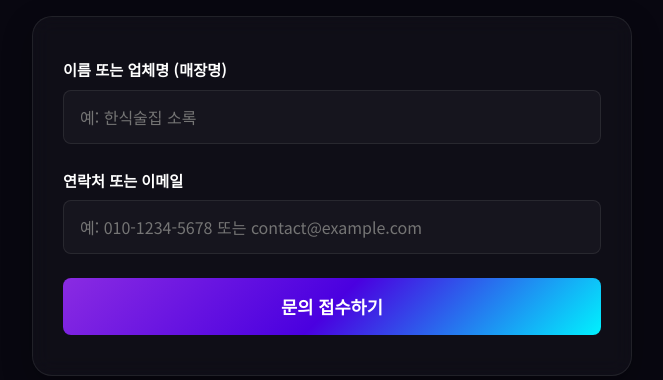
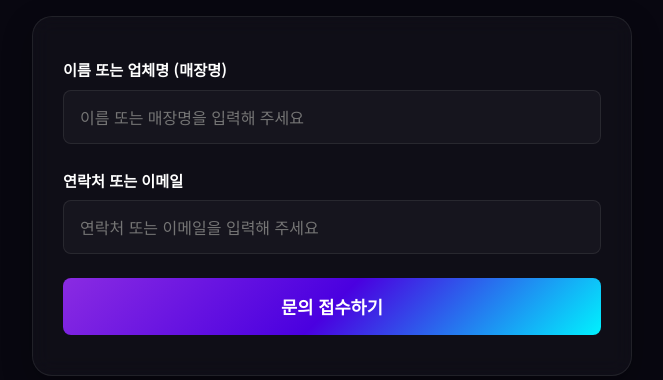
Before and after one commit to imhyunho99/bar-menu, a Django app: page / in a window 1280 px wide; the page is wider, and only the part inside the window is pictured. Shown: the part 1920-2300 px from the top of that part, without its empty margins (308-971 px from the left). Run offline with Django 5.2, Linux system fonts and the light colour scheme; data that the repository does not hold is empty; parts of the project's set-up code (start-up, migrations or seed data) failed here and were passed over.

Commit message:
design: Remove specific store names from placeholder text

```diff
--- a/menu_project/menu/templates/menu/index.html
+++ b/menu_project/menu/templates/menu/index.html
@@ -601,11 +601,11 @@
                     {% csrf_token %}
                     <div class="form-group">
                         <label for="id_name" class="form-label">이름 또는 업체명 (매장명)</label>
-                        <input type="text" id="id_name" name="name" class="form-input" placeholder="예: 한식술집 소록" required>
+                        <input type="text" id="id_name" name="name" class="form-input" placeholder="이름 또는 매장명을 입력해 주세요" required>
                     </div>
                     <div class="form-group">
                         <label for="id_contact" class="form-label">연락처 또는 이메일</label>
-                        <input type="text" id="id_contact" name="contact_info" class="form-input" placeholder="예: 010-1234-5678 또는 contact@example.com" required>
+                        <input type="text" id="id_contact" name="contact_info" class="form-input" placeholder="연락처 또는 이메일을 입력해 주세요" required>
                     </div>
                     <button type="submit" class="submit-btn" id="submitBtn">문의 접수하기</button>
                     <div id="formStatus" class="form-status"></div>
```
